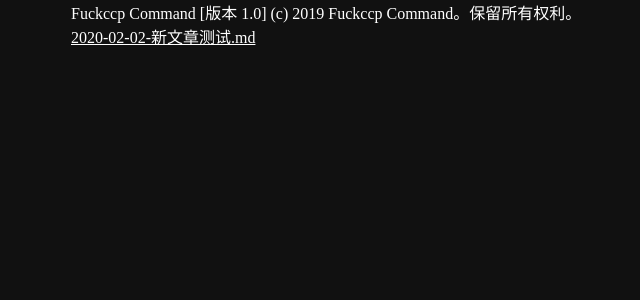
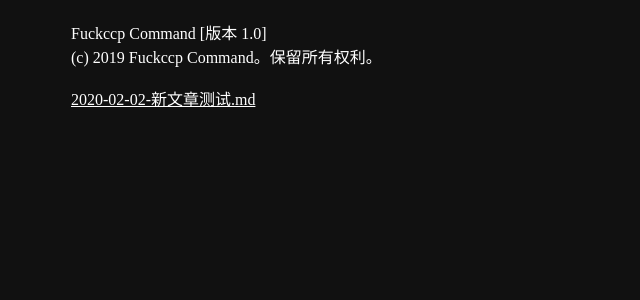
Before and after one commit to loveandrevolution/console, a Jekyll site: the page built from index.html, in a window 1280 px wide. Shown: the top 300 px of the page, without its empty margins (269-909 px from the left). Built offline with Jekyll 4.4.1, drawn with Linux system fonts in a browser that asks for light colours.

Commit message:
Update default.html

```diff
--- a/_layouts/default.html
+++ b/_layouts/default.html
@@ -4,15 +4,16 @@
     <meta name="viewport" content="width=device-width, initial-scale=1, maximum-scale=1, user-scalable=no"  />
     <title>{% if page.title != nil %}{{ page.title }} | {{ site.title }}{% else %}{{ site.title }}{% endif %}</title>
     <style>
-      body{ background: #111; color: #FFF; max-width: 600px; margin: auto }
+      body{ background: #111; color: #FFF; max-width: 600px; margin: 20px auto; font-family: NSimSun;}
       a{ color: #FFF }
     </style>
   </head>
   <body>
     <header>
-      Fuckccp Command [版本 1.0]
+      Fuckccp Command [版本 1.0]<br/>
       (c) 2019 Fuckccp Command。保留所有权利。
     </header>
+    <br/>
     {{ content }}
   </body>
 </html>
```
